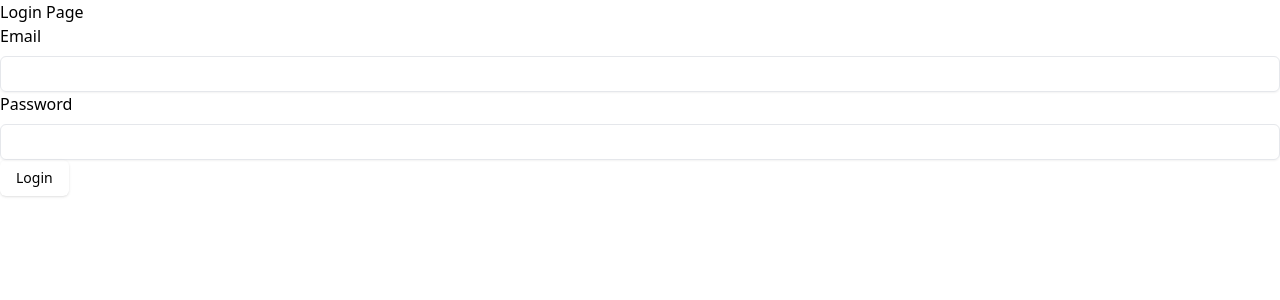
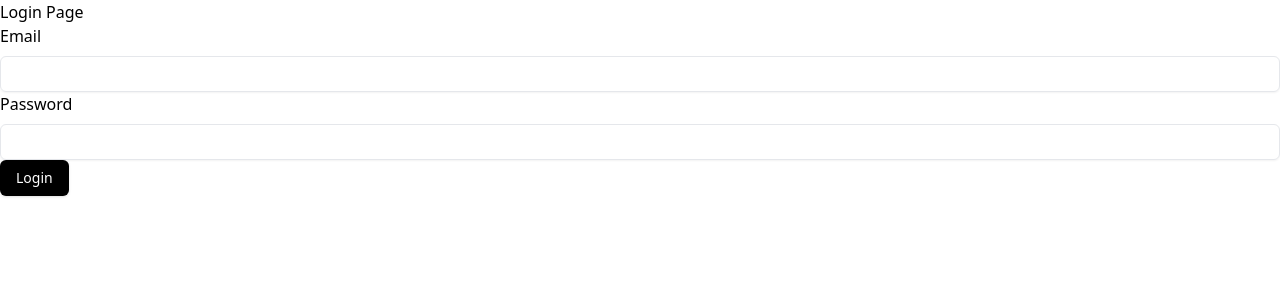
Before and after one commit to ahargunyllib/intern-fe-bcc-2025, a Next.js app: page /login in a window 1280 px wide. Shown: the top 300 px of the page. Built offline with nearby package versions, Linux system fonts and the light colour scheme.

Commit message:
feat: update Button component styles and add ghost variant

```diff
--- a/src/shared/components/ui/button.tsx
+++ b/src/shared/components/ui/button.tsx
@@ -3,16 +3,15 @@ import { type VariantProps, cva } from "class-variance-authority";
 import type { ButtonHTMLAttributes, Ref } from "react";
 
 export const buttonVariants = cva(
-	"inline-flex items-center justify-center gap-2 whitespace-nowrap rounded-md text-sm font-medium transition-colors focus-visible:outline-none focus-visible:ring-1 focus-visible:ring-ring disabled:pointer-events-none disabled:opacity-50 [&_svg]:pointer-events-none [&_svg]:size-4 [&_svg]:shrink-0",
+	"flex items-center justify-center rounded-md text-sm font-medium transition-colors disabled:opacity-50",
 	{
 		variants: {
 			variant: {
-				default:
-					"bg-primary text-primary-foreground shadow hover:bg-primary/90",
-				destructive:
-					"bg-destructive text-destructive-foreground shadow-sm hover:bg-destructive/90",
+				default: "bg-black text-white shadow hover:bg-black/90",
+				destructive: "bg-red-500 text-white shadow-sm hover:bg-red-500/90",
 				outline:
 					"border border-input bg-background shadow-sm hover:bg-accent hover:text-accent-foreground",
+				ghost: "bg-transparent text-whte hover:bg-black/10",
 			},
 			size: {
 				default: "h-9 px-4 py-2",
```
